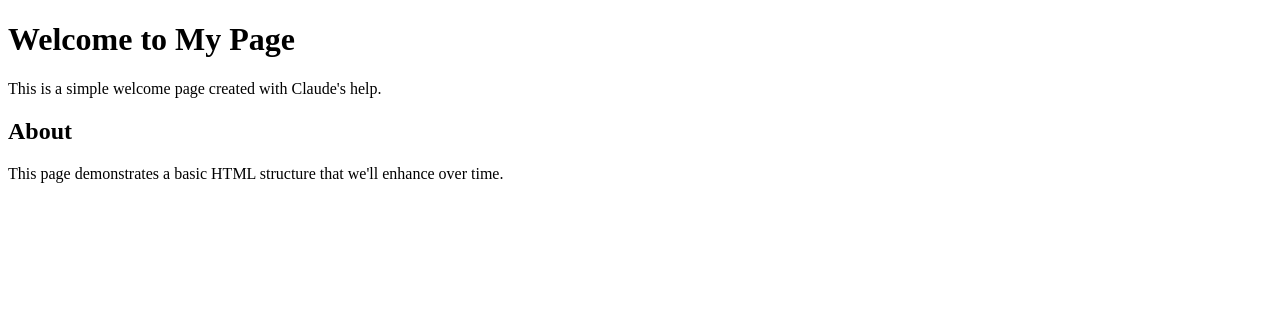
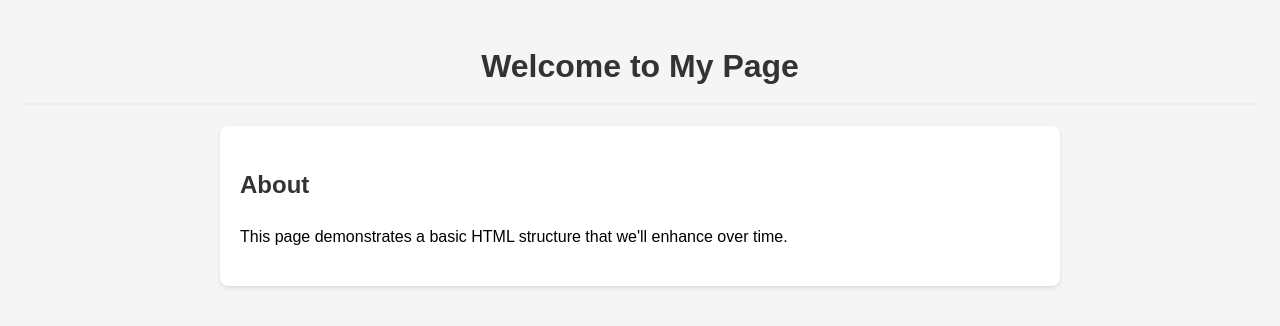
Before and after one commit to alagoo/astha-claude-test, a plain HTML site: page index.html in a window 1280 px wide. Drawn offline with Linux system fonts and the light colour scheme.

Commit message:
Add CSS styling to HTML page

```diff
--- a/index.html
+++ b/index.html
@@ -4,10 +4,37 @@
     <meta charset="UTF-8">
     <meta name="viewport" content="width=device-width, initial-scale=1.0">
     <title>Welcome Page</title>
+    <style>
+        body {
+            font-family: Arial, sans-serif;
+            line-height: 1.6;
+            margin: 0;
+            padding: 20px;
+            background-color: #f5f5f5;
+        }
+        .container {
+            max-width: 800px;
+            margin: 0 auto;
+            padding: 20px;
+            background-color: white;
+            border-radius: 8px;
+            box-shadow: 0 2px 4px rgba(0,0,0,0.1);
+        }
+        h1, h2 {
+            color: #333;
+        }
+        h1 {
+            text-align: center;
+            border-bottom: 2px solid #eee;
+            padding-bottom: 10px;
+        }
+        section {
+            margin-top: 20px;
+        }
+    </style>
 </head>
 <body>
     <h1>Welcome to My Page</h1>
-    <p>This is a simple welcome page created with Claude's help.</p>
     <div class="container">
         <section>
             <h2>About</h2>
```
